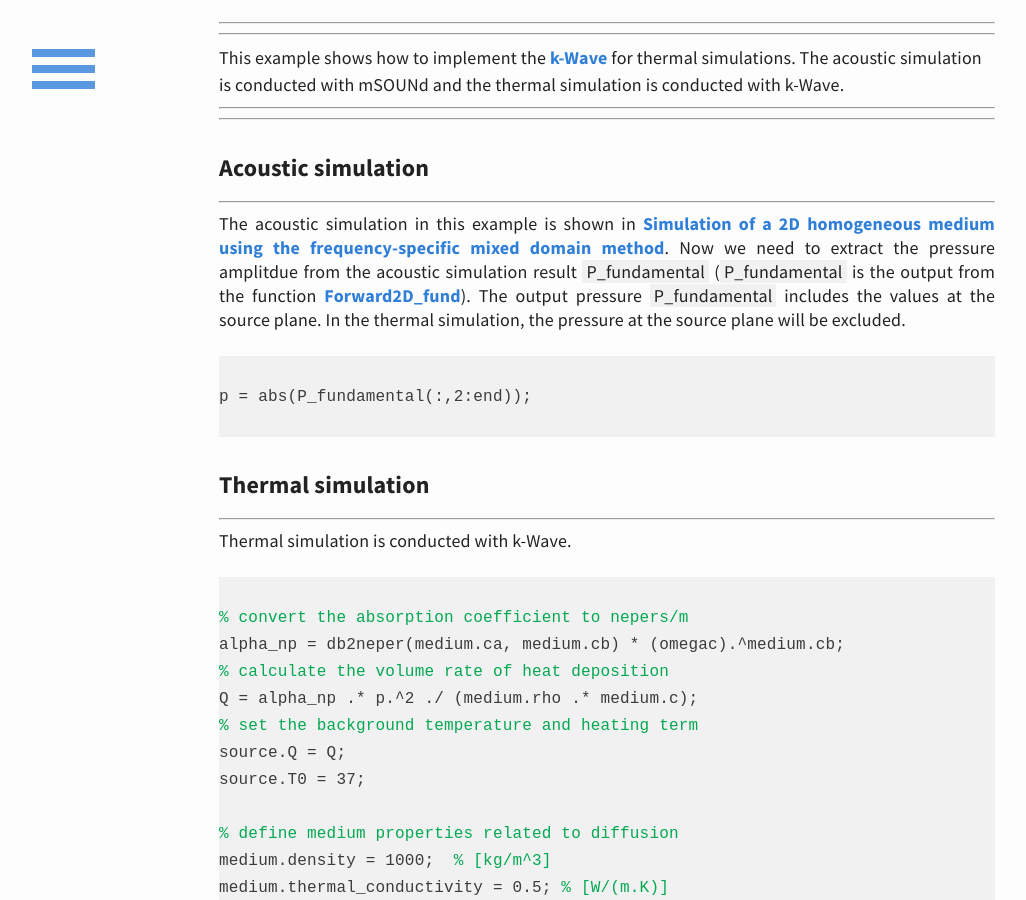
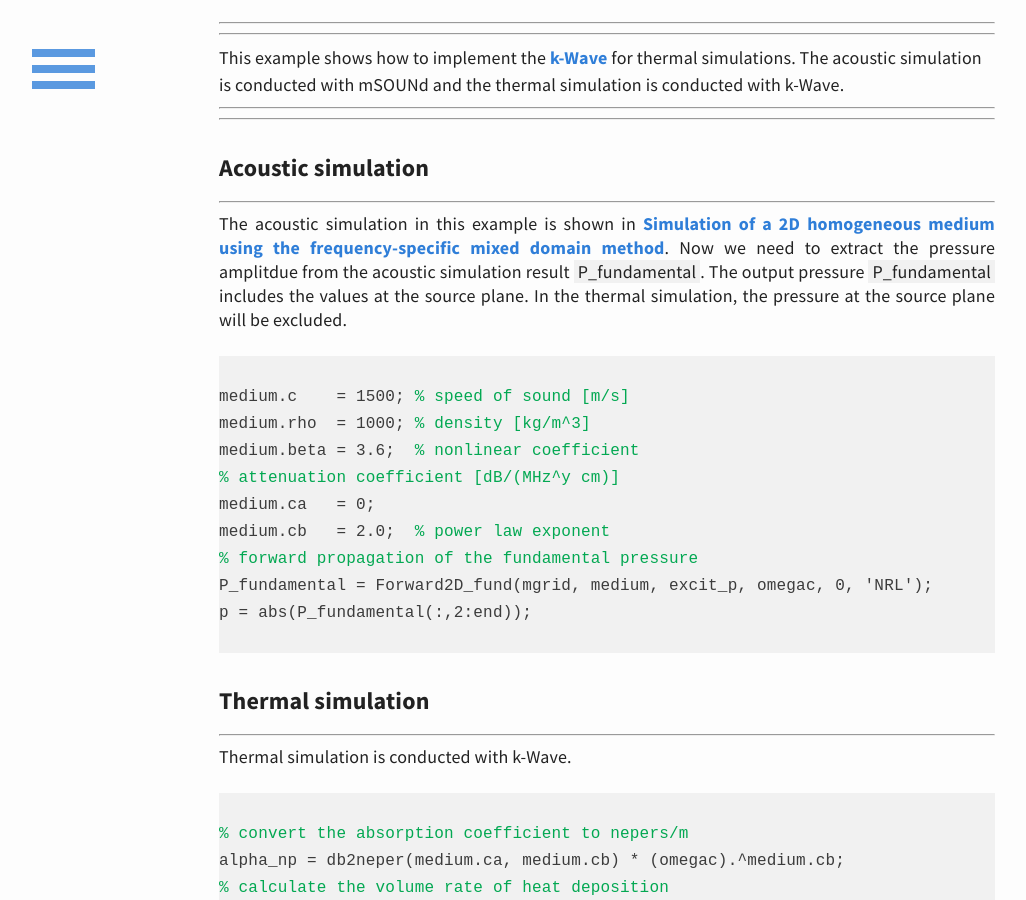
Before and after one commit to m-SOUND/mSOUND, a Jekyll site: the page built from _posts/2019-07-21-combine-k-Wave-diffusion.html, in a window 1280 px wide and 900 px high, scrolled down 313 px. Shown: the whole window, without its empty margins (33-1059 px from the left). Built offline with Jekyll 4.4.1, drawn with Linux system fonts in a browser that asks for light colours.

Commit message:
Update 2019-07-21-combine-k-Wave-diffusion.html

```diff
--- a/_posts/2019-07-21-combine-k-Wave-diffusion.html
+++ b/_posts/2019-07-21-combine-k-Wave-diffusion.html
@@ -18,12 +18,18 @@ The acoustic simulation is conducted with mSOUNd and the thermal simulation is c
 The acoustic simulation in this example is shown in <a href="https://m-sound.github.io/mSOUND/FSMDM_2D_homogeneous">
 Simulation of a 2D homogeneous medium using the frequency-specific mixed domain method</a>.
 Now we need to extract the pressure amplitdue from the acoustic simulation result
-<span style="background-color:#f1f1f1">P_fundamental</span>
-(<span style="background-color:#f1f1f1">P_fundamental</span> is the output from the function
-<a href="/mSOUND/function.html#Forward2D_fund">Forward2D_fund</a>). The output pressure
+<span style="background-color:#f1f1f1">P_fundamental</span>. The output pressure
 <span style="background-color:#f1f1f1">P_fundamental</span> includes the values at the source plane. In the thermal simulation,
 the pressure at the source plane will be excluded.
 <pre> <code>
+medium.c    = 1500; <font color="#03a852">% speed of sound [m/s]</font>
+medium.rho  = 1000; <font color="#03a852">% density [kg/m^3]</font>
+medium.beta = 3.6;  <font color="#03a852">% nonlinear coefficient </font>
+<font color="#03a852">% attenuation coefficient [dB/(MHz^y cm)] </font>
+medium.ca   = 0;
+medium.cb   = 2.0;  <font color="#03a852">% power law exponent</font>
+<font color="#03a852">% forward propagation of the fundamental pressure</font>
+P_fundamental = Forward2D_fund(mgrid, medium, excit_p, omegac, 0, 'NRL');
 p = abs(P_fundamental(:,2:end));
 </code>  </pre>
 </p>
```
